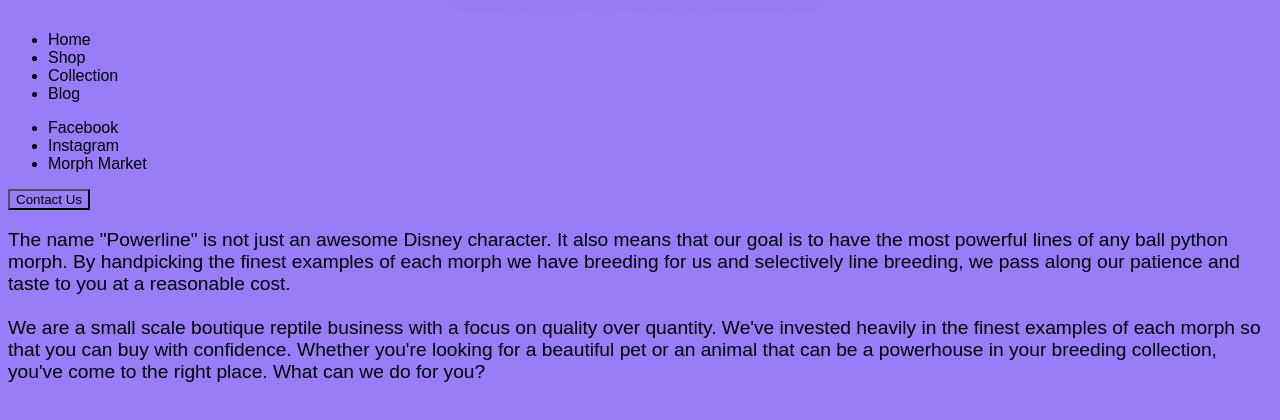
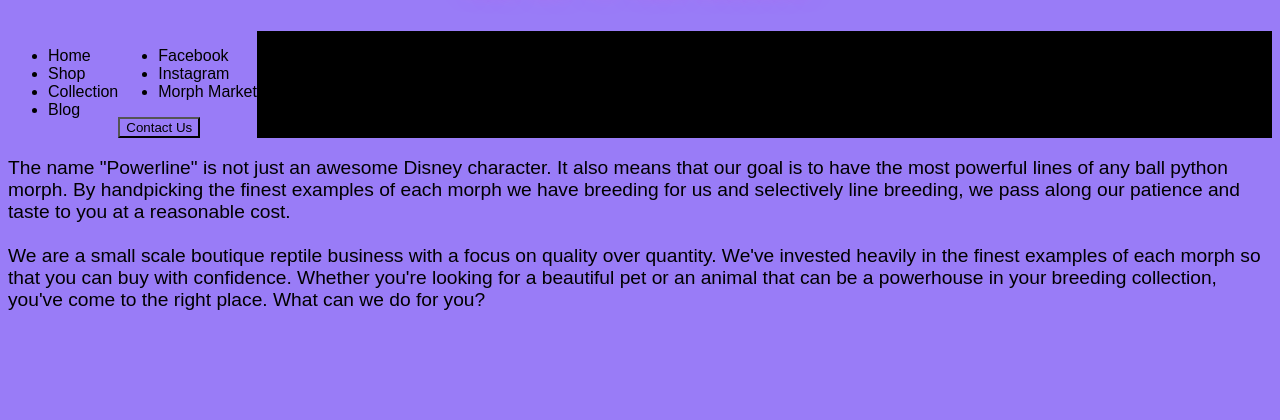
Before and after one commit to WholesaleMemories/powerline_website, a plain HTML site: page index.html in a window 1280 px wide. Shown: the part 222-642 px from the top of the page. Drawn offline with Linux system fonts and the light colour scheme; a web font is replaced by a local one.

Commit message:
Add initial css to nav bar and fix issue in html
-Nav bar: Added background color and display: flex
-HTML issue: I previously ended <nav> container with </div>. Fixed.

```diff
--- a/style.css
+++ b/style.css
@@ -46,3 +46,8 @@ h2 {
     max-width: 100%;
     height: auto;
 }
+
+.navbar {
+    background-color: black;
+    display: flex;
+}
```
Also changed, not shown: index.html (+3 -2 lines).
